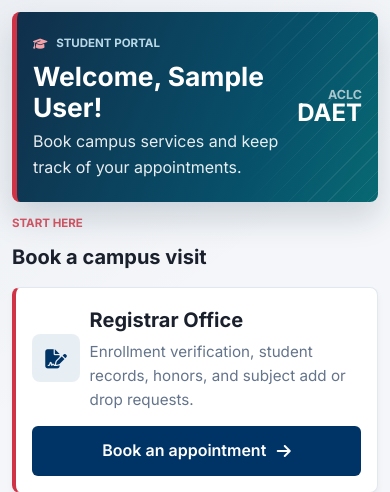
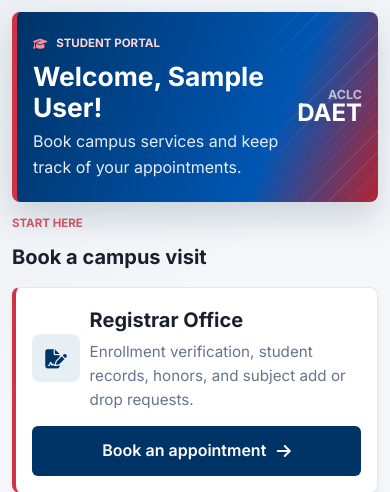
Before and after one commit to aclc-ians/ama-appointment-system, a PHP site: page /homepage.php in a window 390 px wide. Shown: the part 129-621 px from the top of the page. Run offline with PHP 8.4, Linux system fonts and the light colour scheme; the visitor is signed in with stand-in values (Sample User, id 1); data that the repository does not hold is empty.

Commit message:
Fix mobile appointment table layout
Reset desktop cell widths in the mobile card layout and apply ACLC blue and red colors to the welcome banner.

Co-authored-by: Copilot <223556219+Copilot@users.noreply.github.com>

```diff
--- a/homepage.css
+++ b/homepage.css
@@ -178,7 +178,7 @@ body {
     align-items: center;
     justify-content: space-between;
     gap: 2rem;
-    background: linear-gradient(112deg, #102f4b 0%, #07516b 68%, #087c78 125%);
+    background: linear-gradient(112deg, #003366 0%, #0056b3 70%, #b42332 100%);
     color: #ffffff;
     max-width: 1200px;
     margin: 1.75rem auto 1.5rem;
@@ -220,11 +220,11 @@ body {
     display: flex;
     align-items: center;
     gap: 0.55rem;
-    color: #b9d8e7;
+    color: #ffd4d8;
 }
 
 .welcome-kicker i {
-    color: #f4a2a8;
+    color: #ff8995;
 }
 
 .welcome-sec h2 {
@@ -906,6 +906,10 @@ body[data-theme="dark"] .rejection-reason-label {
         overflow-wrap: anywhere;
     }
 
+    .appointments tbody .appointment-row td {
+        width: 100%;
+    }
+
     .appointments .appointment-row td > * {
         min-width: 0;
     }
```
